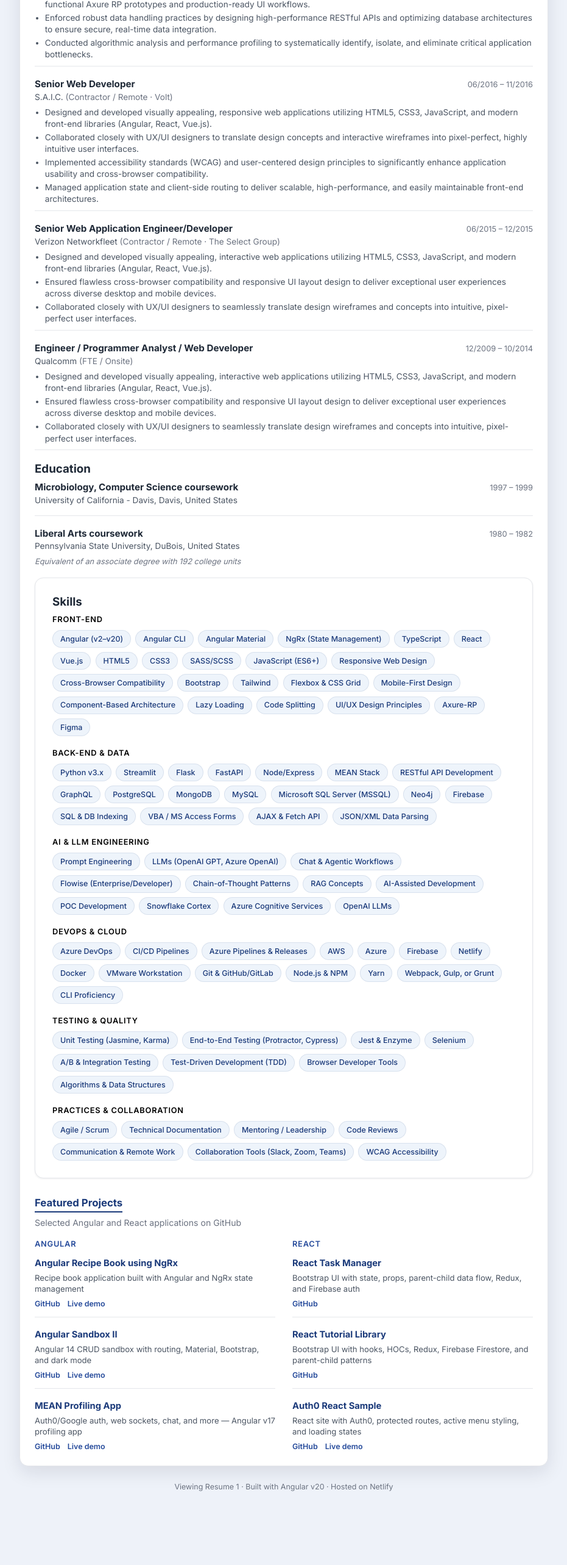
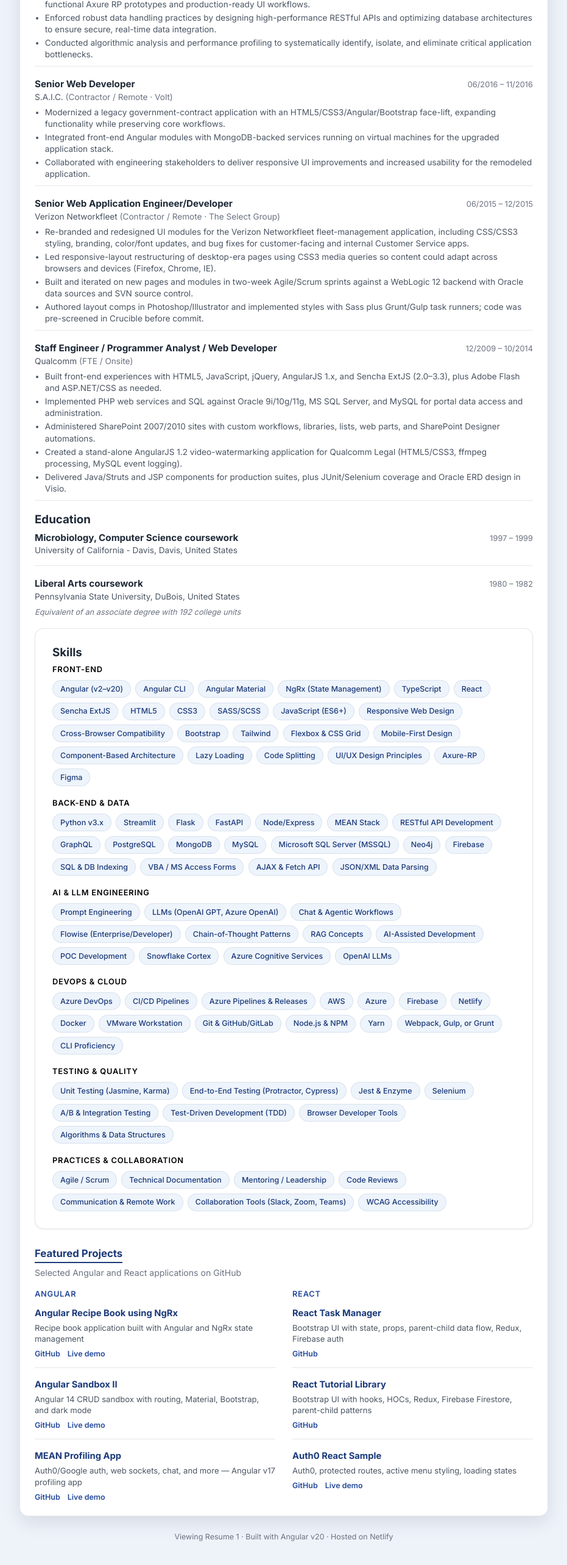
Before and after one commit to PaulyWolly/resume_pjw, an Angular app in the folder resume-app/: page / in a window 1280 px wide. Shown: the part 2445-5011 px from the top of the page at 61% size, without its empty margins (174-1105 px from the left). Before the commit the page ends 4940 px from the top, so only its background shows below. Built offline with nearby package versions, Linux system fonts and the light colour scheme.

Commit message:
Fix early-career bullets and trim React project blurbs.
Replace duplicated Vue filler for SAIC, Verizon, and Qualcomm with authentic role content, swap Vue for ExtJS in skills, and tighten Featured Projects wording.

```diff
--- a/resume-app/src/app/data/resume.data.ts
+++ b/resume-app/src/app/data/resume.data.ts
@@ -145,10 +145,9 @@ export const RESUME: Resume = {
       startDate: '06/2016',
       endDate: '11/2016',
       highlights: [
-        'Designed and developed visually appealing, responsive web applications utilizing HTML5, CSS3, JavaScript, and modern front-end libraries (Angular, React, Vue.js).',
-        'Collaborated closely with UX/UI designers to translate design concepts and interactive wireframes into pixel-perfect, highly intuitive user interfaces.',
-        'Implemented accessibility standards (WCAG) and user-centered design principles to significantly enhance application usability and cross-browser compatibility.',
-        'Managed application state and client-side routing to deliver scalable, high-performance, and easily maintainable front-end architectures.',
+        'Modernized a legacy government-contract application with an HTML5/CSS3/Angular/Bootstrap face-lift, expanding functionality while preserving core workflows.',
+        'Integrated front-end Angular modules with MongoDB-backed services running on virtual machines for the upgraded application stack.',
+        'Collaborated with engineering stakeholders to deliver responsive UI improvements and increased usability for the remodeled application.',
       ],
     },
     {
@@ -158,21 +157,24 @@ export const RESUME: Resume = {
       startDate: '06/2015',
       endDate: '12/2015',
       highlights: [
-        'Designed and developed visually appealing, interactive web applications utilizing HTML5, CSS3, JavaScript, and modern front-end libraries (Angular, React, Vue.js).',
-        'Ensured flawless cross-browser compatibility and responsive UI layout design to deliver exceptional user experiences across diverse desktop and mobile devices.',
-        'Collaborated closely with UX/UI designers to seamlessly translate design wireframes and concepts into intuitive, pixel-perfect user interfaces.',
+        'Re-branded and redesigned UI modules for the Verizon Networkfleet fleet-management application, including CSS/CSS3 styling, branding, color/font updates, and bug fixes for customer-facing and internal Customer Service apps.',
+        'Led responsive-layout restructuring of desktop-era pages using CSS3 media queries so content could adapt across browsers and devices (Firefox, Chrome, IE).',
+        'Built and iterated on new pages and modules in two-week Agile/Scrum sprints against a WebLogic 12 backend with Oracle data sources and SVN source control.',
+        'Authored layout comps in Photoshop/Illustrator and implemented styles with Sass plus Grunt/Gulp task runners; code was pre-screened in Crucible before commit.',
       ],
     },
     {
-      title: 'Engineer / Programmer Analyst / Web Developer',
+      title: 'Staff Engineer / Programmer Analyst / Web Developer',
       company: 'Qualcomm',
       arrangement: 'FTE / Onsite',
       startDate: '12/2009',
       endDate: '10/2014',
       highlights: [
-        'Designed and developed visually appealing, interactive web applications utilizing HTML5, CSS3, JavaScript, and modern front-end libraries (Angular, React, Vue.js).',
-        'Ensured flawless cross-browser compatibility and responsive UI layout design to deliver exceptional user experiences across diverse desktop and mobile devices.',
-        'Collaborated closely with UX/UI designers to seamlessly translate design wireframes and concepts into intuitive, pixel-perfect user interfaces.',
+        'Built front-end experiences with HTML5, JavaScript, jQuery, AngularJS 1.x, and Sencha ExtJS (2.0–3.3), plus Adobe Flash and ASP.NET/CSS as needed.',
+        'Implemented PHP web services and SQL against Oracle 9i/10g/11g, MS SQL Server, and MySQL for portal data access and administration.',
+        'Administered SharePoint 2007/2010 sites with custom workflows, libraries, lists, web parts, and SharePoint Designer automations.',
+        'Created a stand-alone AngularJS 1.2 video-watermarking application for Qualcomm Legal (HTML5/CSS3, ffmpeg processing, MySQL event logging).',
+        'Delivered Java/Struts and JSP components for production suites, plus JUnit/Selenium coverage and Oracle ERD design in Visio.',
       ],
     },
   ],
@@ -203,7 +205,7 @@ export const RESUME: Resume = {
         'NgRx (State Management)',
         'TypeScript',
         'React',
-        'Vue.js',
+        'Sencha ExtJS',
         'HTML5',
         'CSS3',
         'SASS/SCSS',
@@ -333,21 +335,21 @@ export const RESUME: Resume = {
       name: 'React Task Manager',
       stack: 'React',
       description:
-        'Bootstrap UI with state, props, parent-child data flow, Redux, and Firebase auth',
+        'Bootstrap UI with state, props, parent-child data flow, Redux, Firebase auth',
       githubUrl: 'https://github.com/PaulyWolly/react-redux-firestore',
     },
     {
       name: 'React Tutorial Library',
       stack: 'React',
       description:
-        'Bootstrap UI with hooks, HOCs, Redux, Firebase Firestore, and parent-child patterns',
+        'Bootstrap UI with hooks, HOCs, Redux, Firebase Firestore, parent-child patterns',
       githubUrl: 'https://github.com/PaulyWolly/react-hooks-firestore-crud',
     },
     {
       name: 'Auth0 React Sample',
       stack: 'React',
       description:
-        'React site with Auth0, protected routes, active menu styling, and loading states',
+        'Auth0, protected routes, active menu styling, loading states',
       githubUrl: 'https://github.com/PaulyWolly/auth0-react-sample',
       liveUrl: 'https://pw-auth0-react-sample.netlify.app/',
     },
```
Also changed, not shown: 1 other file (tests, documents, lock files or other folders).
